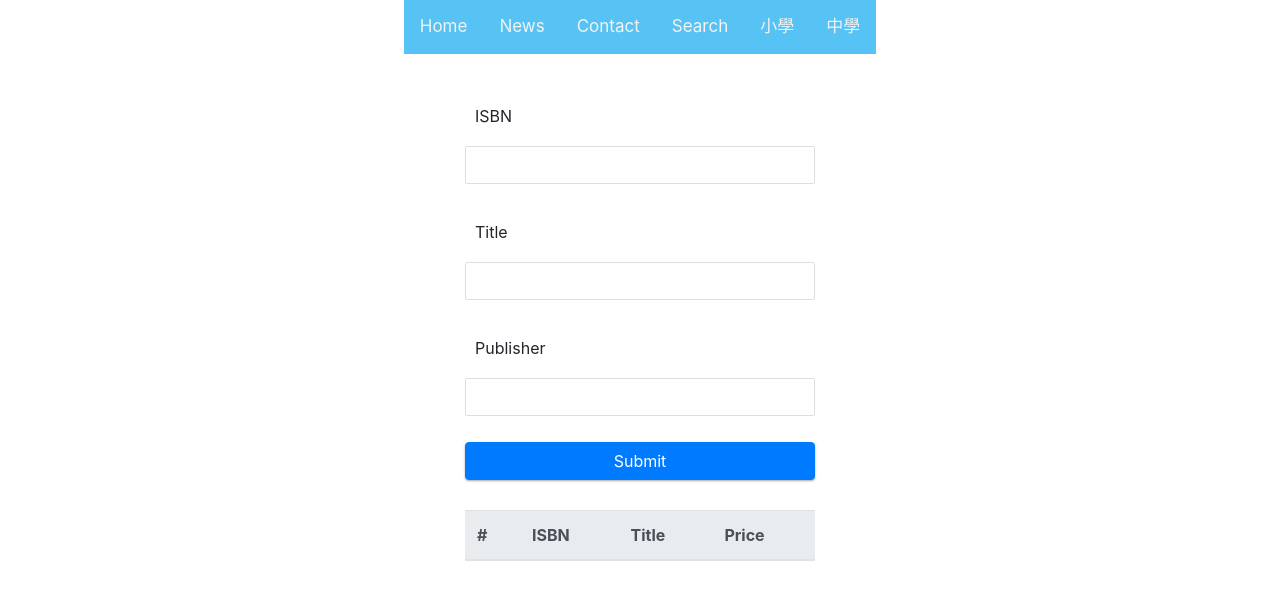
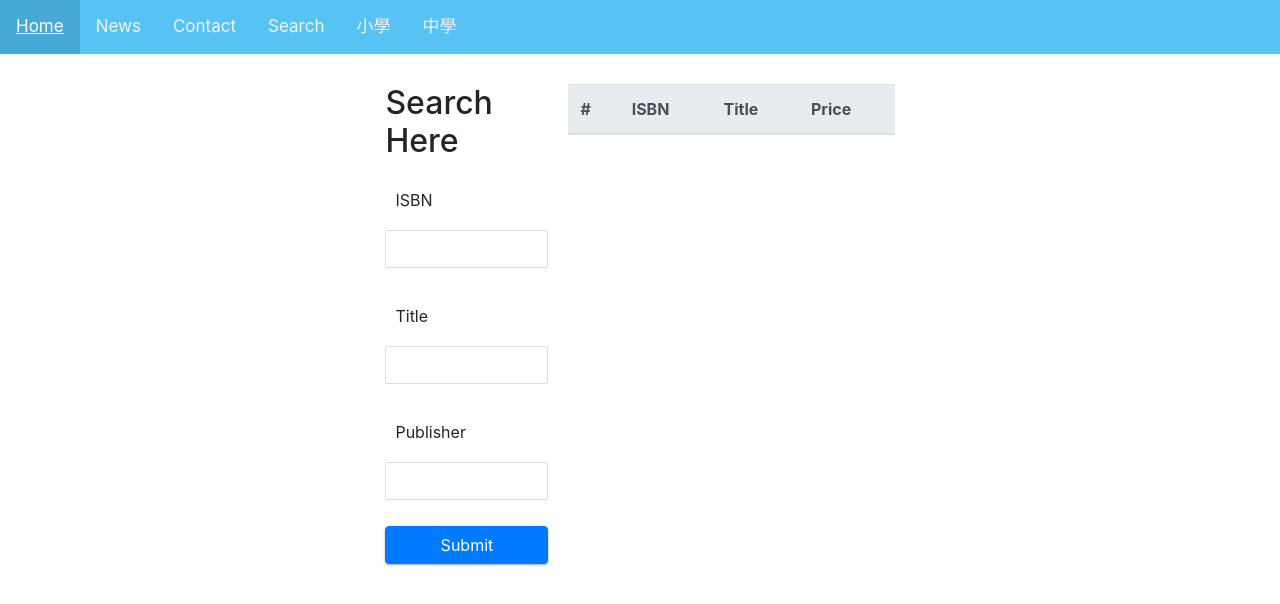
Before and after one commit to emmilcheung/react-booklist-calculator, a React (Create React App) app: page /search in a window 1280 px wide. Shown: the top 604 px of the page. Built offline with nearby package versions, Linux system fonts and the light colour scheme.

Commit message:
flex-box

```diff
--- a/src/App.css
+++ b/src/App.css
@@ -13,7 +13,7 @@ body {
   background-color: #f7f7f7;
   display: flex;
   flex-direction: column;
-  align-items: center;
+  /* align-items: center; */
   min-height: 100vh;
   margin: 0;
   font-family: 'Lato', sans-serif;
@@ -26,9 +26,9 @@ body {
 }
 
 .searchContainer{
-  margin: 30px auto;
+  margin: 30px auto auto;
   justify-items: center;
-  width: 350px;
+  width: 95%;
 }
 
 h1 {
@@ -235,11 +235,15 @@ div.scrollbar li, label{
 }
 
 @media screen and (min-width: 600px){
-  .searchContainer{
-    width: 100%;
+  .flex-container{
+    display: flex;
+    justify-content: space-around;
   }
-  .searchContainer form{
-    width: 350px;
+  .flex-container .searchForm{
+    margin-right: 20px;
+    flex: 1;
   }
-
+  .flex-container .resultTable{
+    flex: 2;
+  }
 }
--- a/src/Search.js
+++ b/src/Search.js
@@ -8,6 +8,7 @@ export default function Home() {
                 <Header />
                 <div className="searchContainer">
                     <SearchForm />
+                    {/* Hallo world */}
                 </div>
             </>
         )
--- a/src/components/SearchForm.js
+++ b/src/components/SearchForm.js
@@ -31,9 +31,11 @@ export const SearchForm = () => {
 
     }
     return (
-        <div>
+        <div className="flex-container ">
             <link rel="stylesheet" href="https://stackpath.bootstrapcdn.com/bootstrap/4.5.0/css/bootstrap.min.css"
                     integrity="sha384-9aIt2nRpC12Uk9gS9baDl411NQApFmC26EwAOH8WgZl5MYYxFfc+NcPb1dKGj7Sk" crossOrigin="anonymous" />
+            <div className="searchForm">
+                <h2>Search Here</h2>
                 <form onSubmit={onSubmit}>
                     <div className="form-group">
                         <label htmlFor="ISBN-input">ISBN</label>
@@ -47,14 +49,11 @@ export const SearchForm = () => {
                         <label htmlFor="Publisher-input">Publisher</label>
                         <input type="text" className="form-control" id="Publisher-input" value={publisher} onChange={e => setPublisher(e.target.value)} />
                     </div>
-                {/* <div className="form-group form-check">
-                    <input type="checkbox" className="form-check-input" id="exampleCheck1" />
-                    <label className="form-check-label" htmlFor="exampleCheck1">Check me out</label>
-                </div> */}
                     <button type="submit" className="btn btn-primary">Submit</button>
                 </form>
-
-            <table className="table">
+            </div>
+            <div className="resultTable">
+                <table className="table ">
                     <thead className="thead-light">
                         <tr>
                             <th scope="col">#</th>
@@ -66,7 +65,7 @@ export const SearchForm = () => {
                     {
                         (!Object.keys(result).length) ? "" : result.bookList.map((book, i) => {
                             return (
-                            <tbody>
+                                <tbody key={i}>
                                     <tr>
                                         <th scope="row">{i + 1}</th>
                                         <td>{book.ISBN}</td>
@@ -81,5 +80,6 @@ export const SearchForm = () => {
                     }
                 </table>
             </div>
+        </div>
     )
 }
```
Lines whose indentation alone changed are shown as unchanged.
